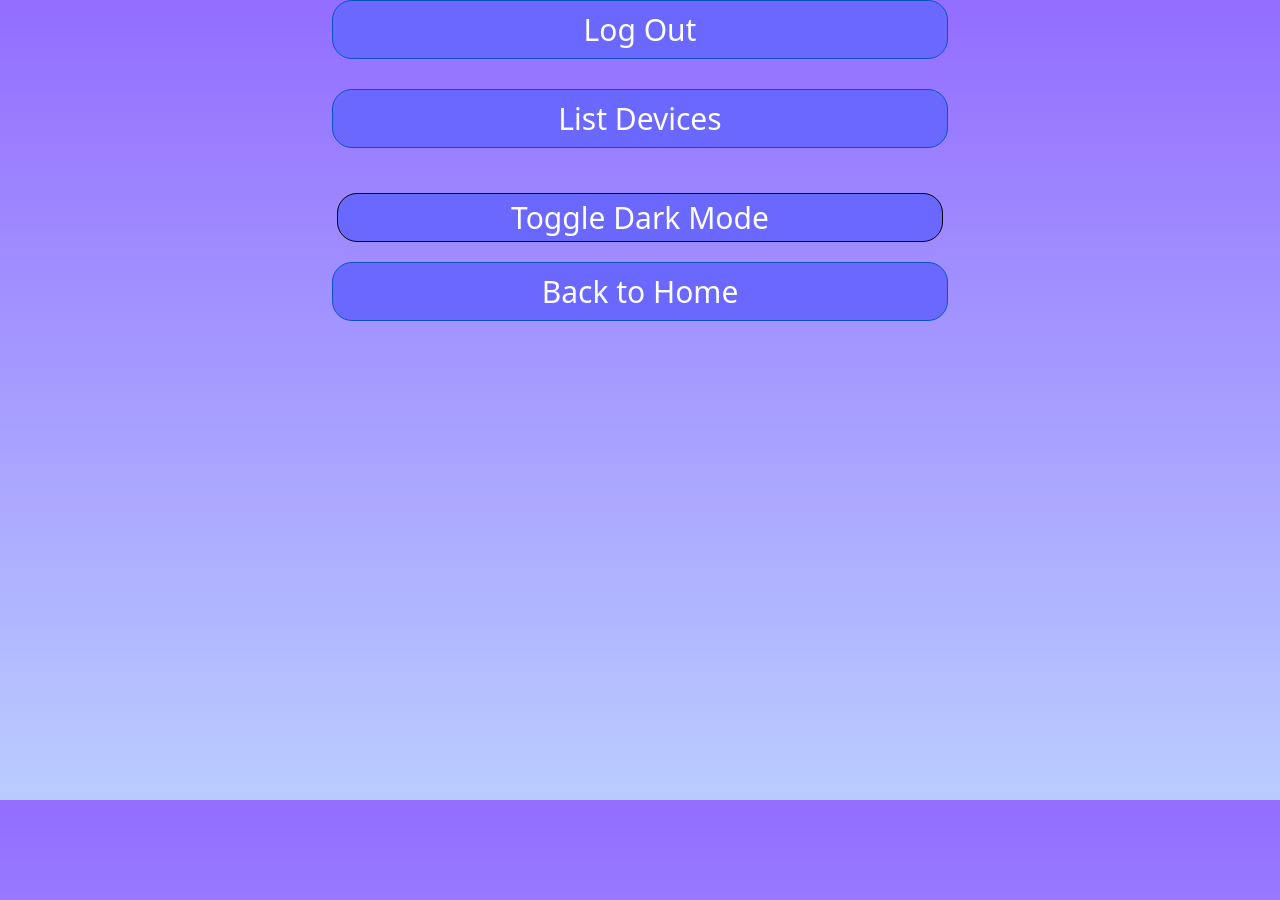
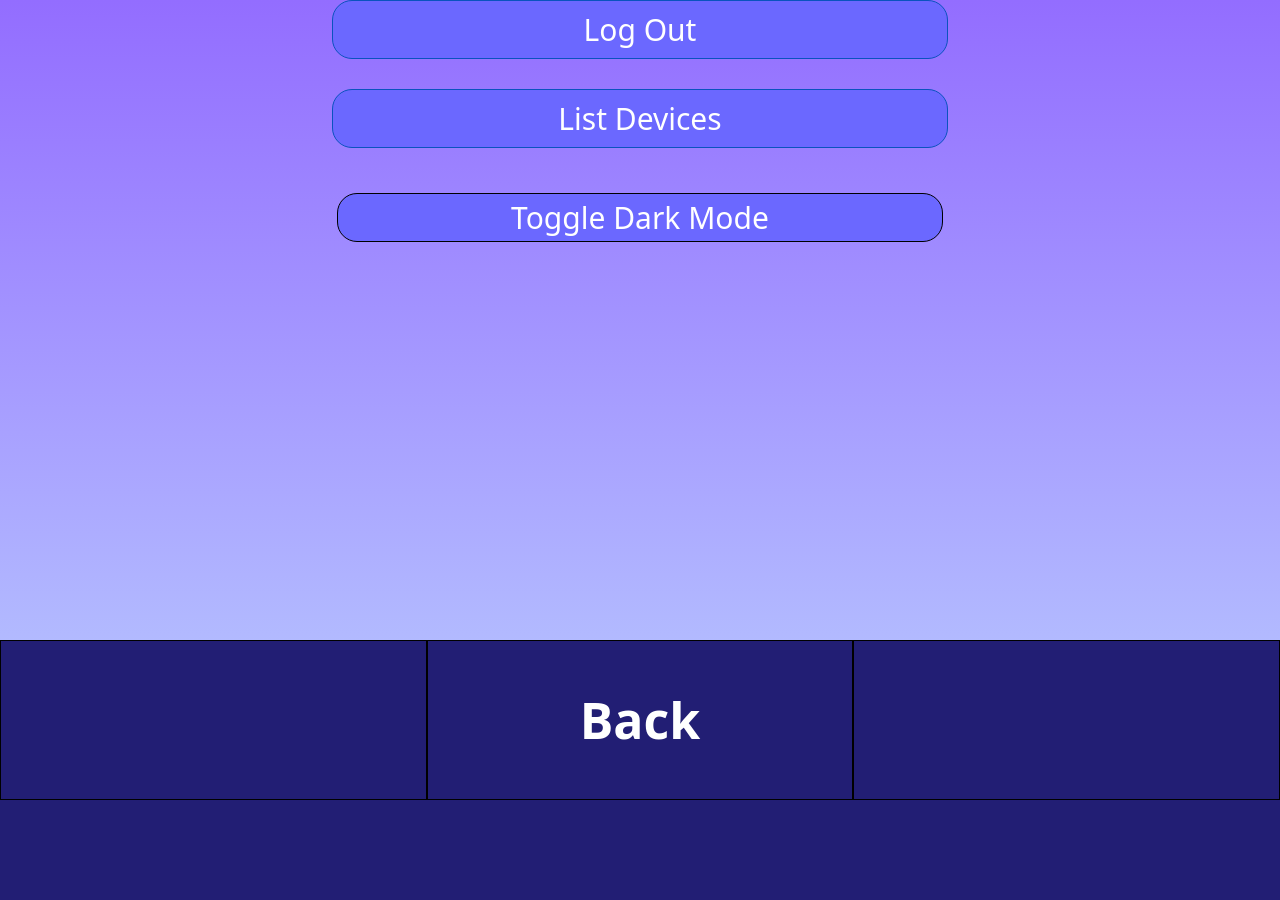
Before and after one commit to williamrl/IoTProject, a Flask app: page /settings in a window 1280 px wide. After the commit the page ends 800 px from the top, so only its background shows below. Run offline with Flask 3, Linux system fonts and the light colour scheme; some libraries are stand-ins or nearby versions.

Commit message:
New Templates

```diff
--- a/templates/register.html
+++ b/templates/register.html
@@ -39,9 +39,9 @@
                     <div style="height: 10%;">
                         <p class="fs-4" style="text-align: center;font-weight: bold;font-size: 50px;padding-top: 0px;height: 100%;margin-bottom: 0px;width: 100%;color: rgb(180,28,28);">{{ message }}</p>
                     </div>
-                    <div style="background: rgba(255,255,255,0.46);padding: 7px;border-radius: 20px;padding-left: 20px;margin-left: 30px;border-width: 5px;border-color: rgb(147,164,255);border-top-width: 5px;border-top-style: solid;border-right-width: 5px;border-right-style: outset;border-bottom-width: 5px;border-bottom-style: solid;border-left-width: 5px;border-left-style: outset;margin-bottom: 30px;margin-top: 50px;margin-right: 30px;max-height: 54px;"><i class="fas fa-envelope" style="background: rgba(211,221,255,0);padding-left: 7px;border-width: 0px;border-color: rgb(79,167,255);color: rgb(115,125,135);"></i><input type="text" name="email" style="padding-left: 0px;padding-right: 20px;margin-left: 10px;background: rgba(255,255,255,0);border-color: rgba(0,0,0,0);margin-top: -6px;height: 100%;width: 80%;" placeholder="Email"></div>
-                    <div style="background: rgba(255,255,255,0.46);padding: 7px;border-radius: 20px;padding-left: 20px;margin-left: 30px;border-width: 5px;border-color: rgb(147,164,255);border-top-width: 5px;border-top-style: solid;border-right-width: 5px;border-right-style: outset;border-bottom-width: 5px;border-bottom-style: solid;border-left-width: 5px;border-left-style: outset;margin-bottom: 20px;margin-right: 30px;max-height: 54px;"><i class="fas fa-lock" style="background: rgba(211,221,255,0);padding-left: 7px;border-width: 0px;border-color: rgb(79,167,255);color: rgb(115,125,135);"></i><input type="password" name="password" style="height: 100%;width: 80%;margin-top: -6px;margin-left: 10px;padding-right: 20px;padding-left: 0px;background: rgba(255,255,255,0);border-color: rgba(0,0,0,0);" placeholder="Password"></div>
-                    <div style="background: rgba(255,255,255,0.46);padding: 7px;border-radius: 20px;padding-left: 20px;margin-left: 30px;border-width: 5px;border-color: rgb(147,164,255);border-top-width: 5px;border-top-style: solid;border-right-width: 5px;border-right-style: outset;border-bottom-width: 5px;border-bottom-style: solid;border-left-width: 5px;border-left-style: outset;margin-bottom: 20px;margin-right: 30px;max-height: 54px;"><i class="fas fa-lock" style="background: rgba(211,221,255,0);padding-left: 7px;border-width: 0px;border-color: rgb(79,167,255);color: rgb(115,125,135);"></i><input type="password" name="confirmpassword" style="height: 100%;width: 80%;margin-top: -6px;margin-left: 10px;padding-right: 20px;padding-left: 0px;background: rgba(255,255,255,0);border-color: rgba(0,0,0,0);" placeholder="Confirm Password"></div>
+                    <div style="background: rgba(166, 165, 255);padding: 7px;border-radius: 20px;padding-left: 20px;margin-left: 30px;border-width: 5px;border-color: rgb(147,164,255);border-top-width: 5px;border-top-style: solid;border-right-width: 5px;border-right-style: outset;border-bottom-width: 5px;border-bottom-style: solid;border-left-width: 5px;border-left-style: outset;margin-bottom: 30px;margin-top: 50px;margin-right: 30px;max-height: 54px;"><i class="fas fa-envelope" style="background: rgba(211,221,255,0);padding-left: 7px;border-width: 0px;border-color: rgb(79,167,255);color: rgb(59, 59, 59);"></i><input type="text" name="email" style="padding-left: 0px;padding-right: 20px;margin-left: 10px;background: rgba(255,255,255,0);color: rgb(59, 59, 59);border-color: rgba(0,0,0,0);margin-top: -6px;height: 100%;width: 80%;" placeholder="Email"></div>
+                    <div style="background: rgba(166, 165, 255);padding: 7px;border-radius: 20px;padding-left: 20px;margin-left: 30px;border-width: 5px;border-color: rgb(147,164,255);border-top-width: 5px;border-top-style: solid;border-right-width: 5px;border-right-style: outset;border-bottom-width: 5px;border-bottom-style: solid;border-left-width: 5px;border-left-style: outset;margin-bottom: 20px;margin-right: 30px;max-height: 54px;"><i class="fas fa-lock" style="background: rgba(211,221,255,0);padding-left: 7px;border-width: 0px;border-color: rgb(79,167,255);color: rgb(59, 59, 59);"></i><input type="password" name="password" style="height: 100%;width: 80%;margin-top: -6px;margin-left: 10px;padding-right: 20px;padding-left: 0px;background: rgba(255,255,255,0);color: rgb(59, 59, 59);border-color: rgba(0,0,0,0);" placeholder="Password"></div>
+                    <div style="background: rgb(166, 165, 255);padding: 7px;border-radius: 20px;padding-left: 20px;margin-left: 30px;border-width: 5px;border-color: rgb(147,164,255);border-top-width: 5px;border-top-style: solid;border-right-width: 5px;border-right-style: outset;border-bottom-width: 5px;border-bottom-style: solid;border-left-width: 5px;border-left-style: outset;margin-bottom: 20px;margin-right: 30px;max-height: 54px;"><i class="fas fa-lock" style="background: rgba(211,221,255,0);padding-left: 7px;border-width: 0px;border-color: rgb(79,167,255);color: rgb(59, 59, 59);"></i><input type="password" name="confirmpassword" style="height: 100%;width: 80%;margin-top: -6px;margin-left: 10px;padding-right: 20px;padding-left: 0px;background: rgba(255,255,255,0);color: rgb(59, 59, 59);border-color: rgba(0,0,0,0);" placeholder="Confirm Password"></div>
                     <div style="background: rgba(194,200,232,0);padding: 0px;border-radius: 20px;padding-left: 0px;margin-left: 0px;margin-bottom: 30px;margin-right: 0px;max-height: 54px;border-width: 5px;border-color: rgba(147,164,255,0);border-top-width: 5px;border-top-style: solid;border-right-width: 5px;border-right-style: outset;border-bottom-width: 5px;border-bottom-style: solid;border-left: 5px outset rgba(147,164,255,0);text-align: center;"><button class="btn btn-primary active" type="submit" style="max-width: 100%;width: 70%;background: rgb(107,104,255);border-radius: 20px;font-size: 30px;text-align: center;padding-right: 0px;padding-left: 0px;">Register</button></div>
                     </form>
                     <a href="/">
--- a/templates/settings.html
+++ b/templates/settings.html
@@ -30,7 +30,7 @@
 <body style="width: 100%;height: 100%;">
 
 
-    <div class="container" style="min-height: 900px;width: 50%;text-align: center;">
+    <div class="container" style="width: 50%;text-align: center;height: 80%;">
         <div class="row" style="text-align: center;">
             <div class="col-sm-12 col-md-12 col-xxl-12" style="text-align: center;">
                 <form action="{{ url_for('logout') }}" method="post">
@@ -44,15 +44,28 @@
                     </div>
                 </a>
                 <div style="background: rgba(194,200,232,0);padding: 0px;border-radius: 20px;padding-left: 0px;margin-left: 0px;margin-bottom: 30px;margin-right: 0px;max-height: 54px;border-width: 5px;border-color: rgba(147,164,255,0);border-top-width: 5px;border-top-style: solid;border-right-width: 5px;border-right-style: outset;border-bottom-width: 5px;border-bottom-style: solid;border-left: 5px outset rgba(147,164,255,0);width: 100%;text-align: center;margin-top: 5px;"><button class="toggle-button" onclick="toggleDarkMode()" style="width: 100%;background: rgb(107,104,255);border-radius: 20px;font-size: 30px;text-align: center;margin-top: 10px;margin-bottom: 5px;height: 100%;">Toggle Dark Mode</button></div>
-                <a href="/home">
-                    <div style="background: rgba(194,200,232,0);padding: 0px;border-radius: 20px;margin-bottom: 30px;">
-                        <button class="btn btn-primary active" type="button" style="width: 100%;background: rgb(107,104,255);border-radius: 20px;font-size: 30px;">Back to Home</button>
-                    </div>
-                </a>
             </div>
         </div>
     </div>
+    <div class="container" style="padding-right: 0px;padding-left: 0px;margin-right: 0px;margin-left: 0px;max-width: 100%;width: 100%;position: fixed;margin-bottom: 0px;margin-top: 0%;height: 20%;background: #110041;">
+        <div class="row" style="margin-left: 0px;margin-right: 0px;width: 100%;max-width: 100%;min-width: 100%;height: 100%;">
+            <div class="col-md-4" style="padding-right: 0px;padding-left: 0px;margin-top: 0px;height: 100%;">
+                    <div style="height: 100%;"><button class="btn btn-primary" type="submit" style="min-height: 100%;height: 200px;max-height: 100%;max-width: 100%;width: initial;min-width: 100%;background: rgba(39,38,129,0.8);font-size: 50px;font-weight: bold;border-radius: 0px;line-height: 20px;border-color: rgb(0,0,0);"></button></div>
+            </div>
+            <div class="col-md-4" style="padding-right: 0px;padding-left: 0px;height: 100%;">
+                <form action="{{ url_for('home') }}" method="get" style="height: 100%;">
+                <div style="min-width: 100%;min-height: 0;height: 100%;"><button class="btn btn-primary" type="submit" style="min-height: 100%;height: 240px;max-height: 100%;max-width: 100%;width: initial;min-width: 100%;background: rgba(39,38,129,0.8);font-size: 50px;font-weight: bold;border-radius: 0px;text-align: center;line-height: 20px;border-color: rgb(0,0,0);">Back</button></div>
+                </form>
+            </div>
+            <div class="col-md-4" style="padding-right: 0px;padding-left: 0px;height: 100%;">
 
+                    <div style="height: 100%;"><button class="btn btn-primary" type="submit" style="min-height: 100%;height: 240px;max-height: 100%;max-width: 100%;width: initial;min-width: 100%;background: rgba(39,38,129,0.8);font-size: 50px;font-weight: bold;border-radius: 0px;line-height: 20px;border-color: rgb(0,0,0);"></button></div>
+
+            </div>
+
+        </div>
+
+    </div>
     <script>
 
         if("{{dark_mode}}" == "True")
```
Also changed, not shown: templates/home.html (+4 -3 lines), templates/login.html (+5 -2 lines).
